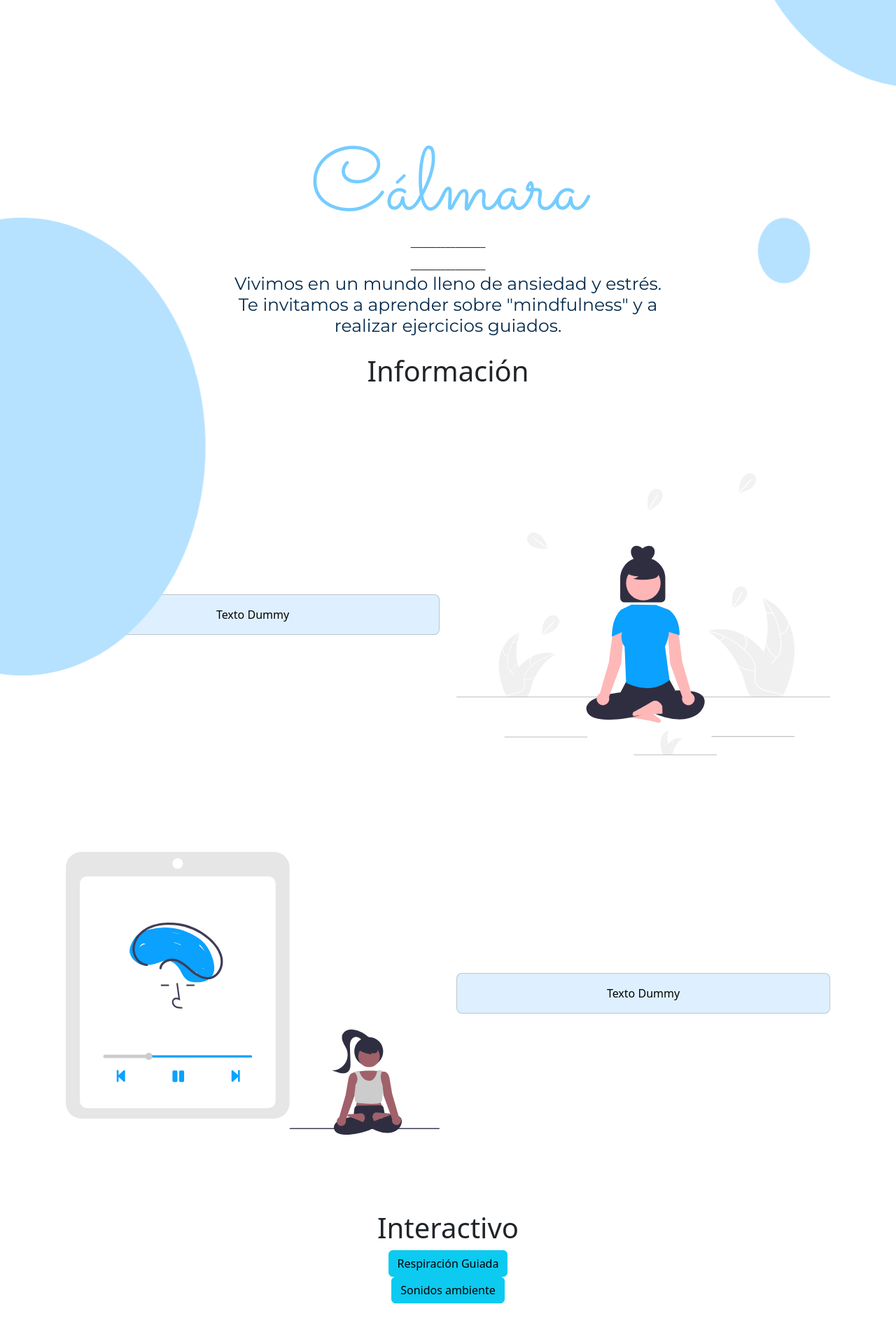
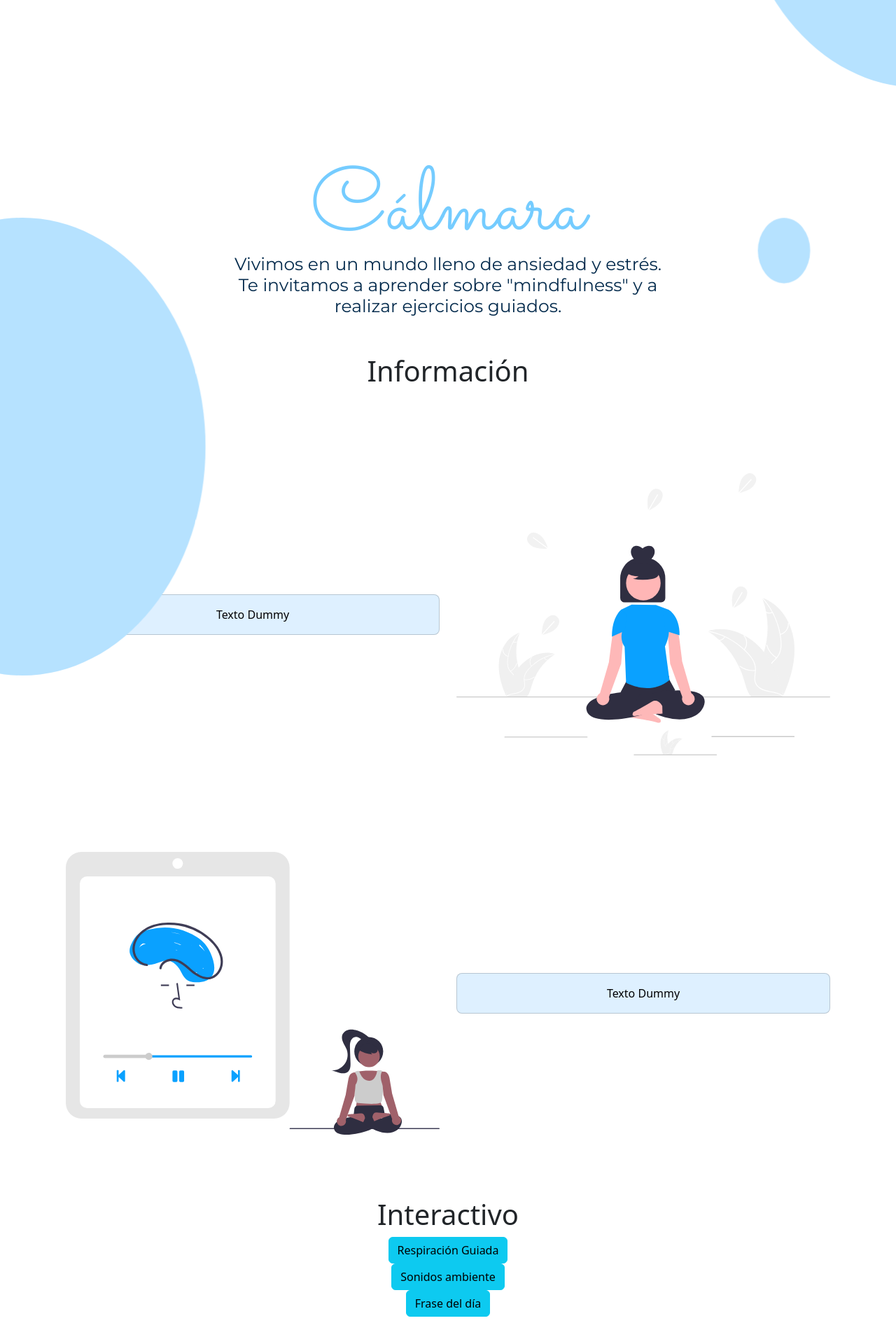
Before and after one commit to matiasngiambra/Calmara, a React (Vite) app: page / in a window 1280 px wide. Shown: the part 242-2162 px from the top of the page at 70% size. Built offline with nearby package versions, Linux system fonts and the light colour scheme; no server answers.

Commit message:
Section Frase

```diff
--- /dev/null
+++ b/src/pages/exercices/phraseoftheday/PhraseOfTheDay.jsx
@@ -0,0 +1,31 @@
+import React, { useEffect, useState } from 'react'
+import getRandomQuote from '../../../services/getRandomQuote';
+
+export const PhraseOfTheDay = () => {
+
+    const [loading, setLoading] = useState(true);
+    const [phrase, setPhrase] = useState('');
+
+    useEffect(() => {
+      const fetchQuote = async () => {
+        try {
+          setLoading(true);
+          const randomQuote = await getRandomQuote();
+          setPhrase(randomQuote.frase);
+        } catch (error) {
+          console.error('Error fetching quote:', error);
+        } finally {
+          setLoading(false); // Ensure loading state is set to false regardless of success/failure
+        }
+      };
+
+      fetchQuote();
+    }, []);
+
+
+  return (
+    <div>
+        {!loading && phrase}
+    </div>
+  )
+}
--- a/src/pages/landingPage/components/home/Home.jsx
+++ b/src/pages/landingPage/components/home/Home.jsx
@@ -3,34 +3,13 @@ import { Container, Row, Col } from 'react-bootstrap';
 import getRandomQuote from '../../../../services/getRandomQuote';
 
 const Home = () => {
-  const [loading, setLoading] = useState(true);
-  const [phrase, setPhrase] = useState('');
 
-  useEffect(() => {
-    const fetchQuote = async () => {
-      try {
-        setLoading(true);
-        const randomQuote = await getRandomQuote();
-        setPhrase(randomQuote.frase);
-      } catch (error) {
-        console.error('Error fetching quote:', error);
-      } finally {
-        setLoading(false); // Ensure loading state is set to false regardless of success/failure
-      }
-    };
-
-    fetchQuote();
-  }, []);
 
   return (
     <Container className='section'>
       <Row className='justify-content-center align-items-center'>
         <Col xs={12} md={8}>
           <h1 className='title-main'>Cálmara</h1>
-              _______________
-
-              <h1 className='subtitle'>{phrase}</h1>
-              _______________
               <h4 className='subtitle'>
                 Vivimos en un mundo lleno de ansiedad y estrés.
                 <br />
--- a/src/pages/landingPage/components/interactive/Interactive.jsx
+++ b/src/pages/landingPage/components/interactive/Interactive.jsx
@@ -16,6 +16,9 @@ const Interactive = () => {
         <Button variant="info">Sonidos ambiente</Button>
       </a>
 
+      <a href='/exercices/phraseoftheday'>
+        <Button variant="info">Frase del día</Button>
+      </a>
 
     </div>
   )
```
Also changed, not shown: src/main.jsx (+7 -2 lines).
